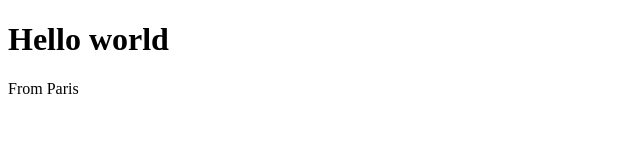
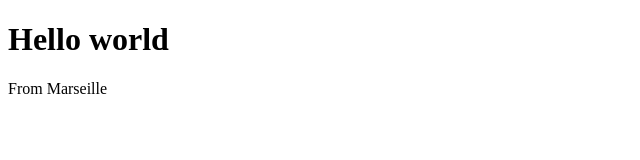
Before and after one commit to MentorMindOtaku/github-courses, a plain HTML site: page index.html in a window 1280 px wide. Shown: the full height of the page, 0-640 px from the left. Drawn offline with Linux system fonts and the light colour scheme.

Commit message:
change city by Marseille

```diff
--- a/index.html
+++ b/index.html
@@ -7,6 +7,6 @@
 </head>
 <body>
     <h1>Hello world</h1>
-    <p>From Paris</p>
+    <p>From Marseille</p>
 </body>
 </html>
```
